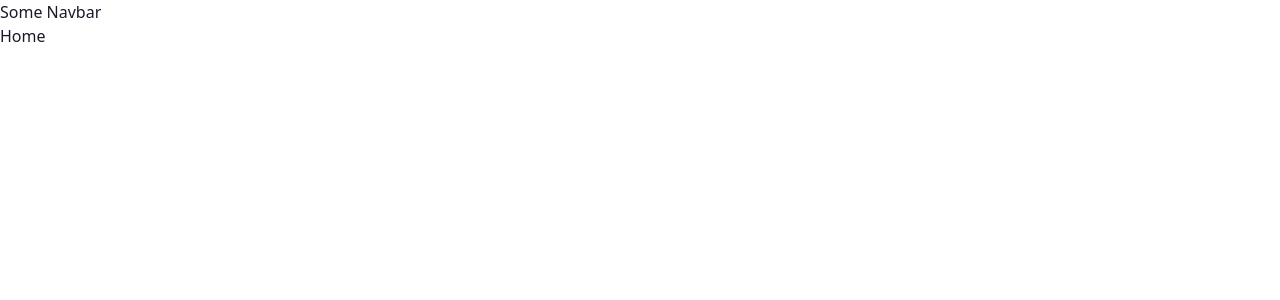
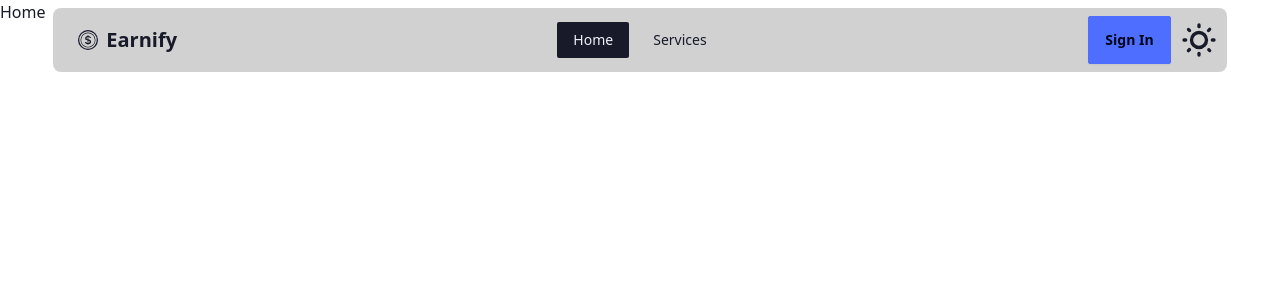
Before and after one commit to adnansyed101/earnify-client, a React (Vite) app: page / in a window 1280 px wide. Shown: the top 300 px of the page. Built offline with nearby package versions, Linux system fonts and the light colour scheme; no server answers.

Commit message:
Show navbar

```diff
--- a/src/pages/HomePage.jsx
+++ b/src/pages/HomePage.jsx
@@ -1,9 +1,10 @@
 import { Outlet } from "react-router-dom";
+import Navbar from "../components/Navbar";
 
 const HomePage = () => {
   return (
     <>
-      <h1>Some Navbar</h1>
+      <Navbar />
       <Outlet />
     </>
   );
```
